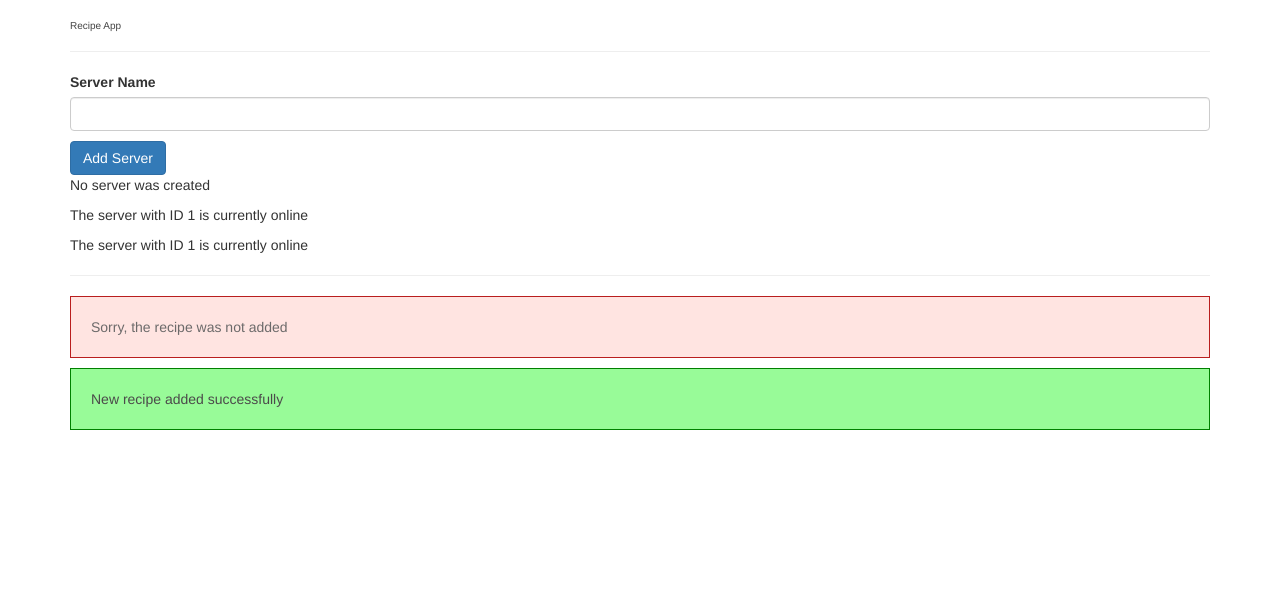
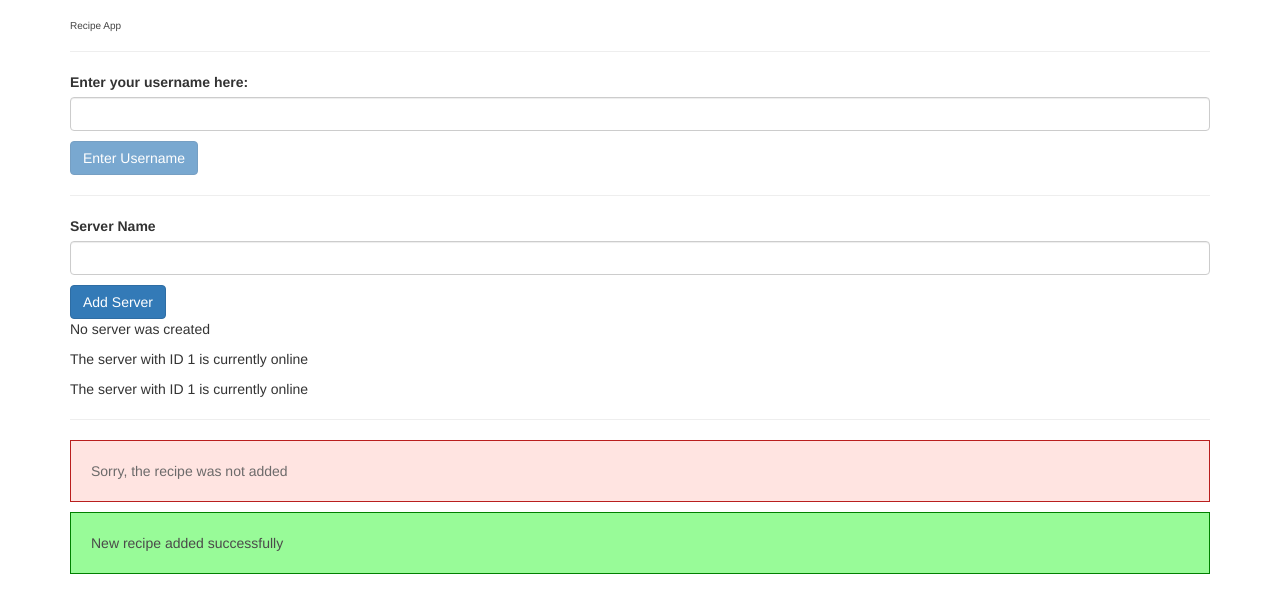
Before and after one commit to dlynnea/angular-setup, an Angular app: page / in a window 1280 px wide. Shown: the top 612 px of the page. Built offline with nearby package versions, Linux system fonts and the light colour scheme.

Commit message:
created a new component for username input, two-way binding input and disabled button if input is empty

```diff
--- a/src/app/app.component.html
+++ b/src/app/app.component.html
@@ -2,6 +2,8 @@
     <div class="row">
         <div class="col-xs-12">
             <h3>Recipe App</h3>
+            <hr>
+            <app-username></app-username>
             <hr>
             <app-servers></app-servers>
             <hr>
--- a/src/app/app.module.ts
+++ b/src/app/app.module.ts
@@ -7,6 +7,7 @@ import { ServerComponent } from './server/server.component';
 import { ServersComponent } from './servers/servers.component';
 import { WarningComponent } from './warning/warning.component';
 import { SuccessComponent } from './success/success.component';
+import { UsernameComponent } from './username/username.component';
 
 @NgModule({
   declarations: [
@@ -14,7 +15,8 @@ import { SuccessComponent } from './success/success.component';
     ServerComponent,
     ServersComponent,
     WarningComponent,
-    SuccessComponent
+    SuccessComponent,
+    UsernameComponent
   ],
   imports: [
     BrowserModule,
--- /dev/null
+++ b/src/app/username/username.component.html
@@ -0,0 +1,11 @@
+<label>Enter your username here:</label>
+<input
+    type="text"
+    class="form-control"
+    [(ngModel)]="username">
+<p>{{ username }}</p>
+<button
+    class="btn btn-primary"
+    [disabled]="!username"
+    (click)="onCreateUser()"
+>Enter Username</button>
--- /dev/null
+++ b/src/app/username/username.component.ts
@@ -0,0 +1,20 @@
+import { Component } from '@angular/core';
+
+@Component({
+    selector: 'app-username',
+    templateUrl: './username.component.html',
+    styleUrls: ['./username.component.css']
+})
+
+export class UsernameComponent {
+    username = '';
+    creationUser = 'No user created';
+
+    onCreateUser() {
+        this.creationUser = 'Your username has been created!';
+    }
+
+    onUsername() {
+        this.username = (<HTMLInputElement>event.target).value;
+    }
+}
```
Also changed, not shown: src/app/username/username.component.css (added).
